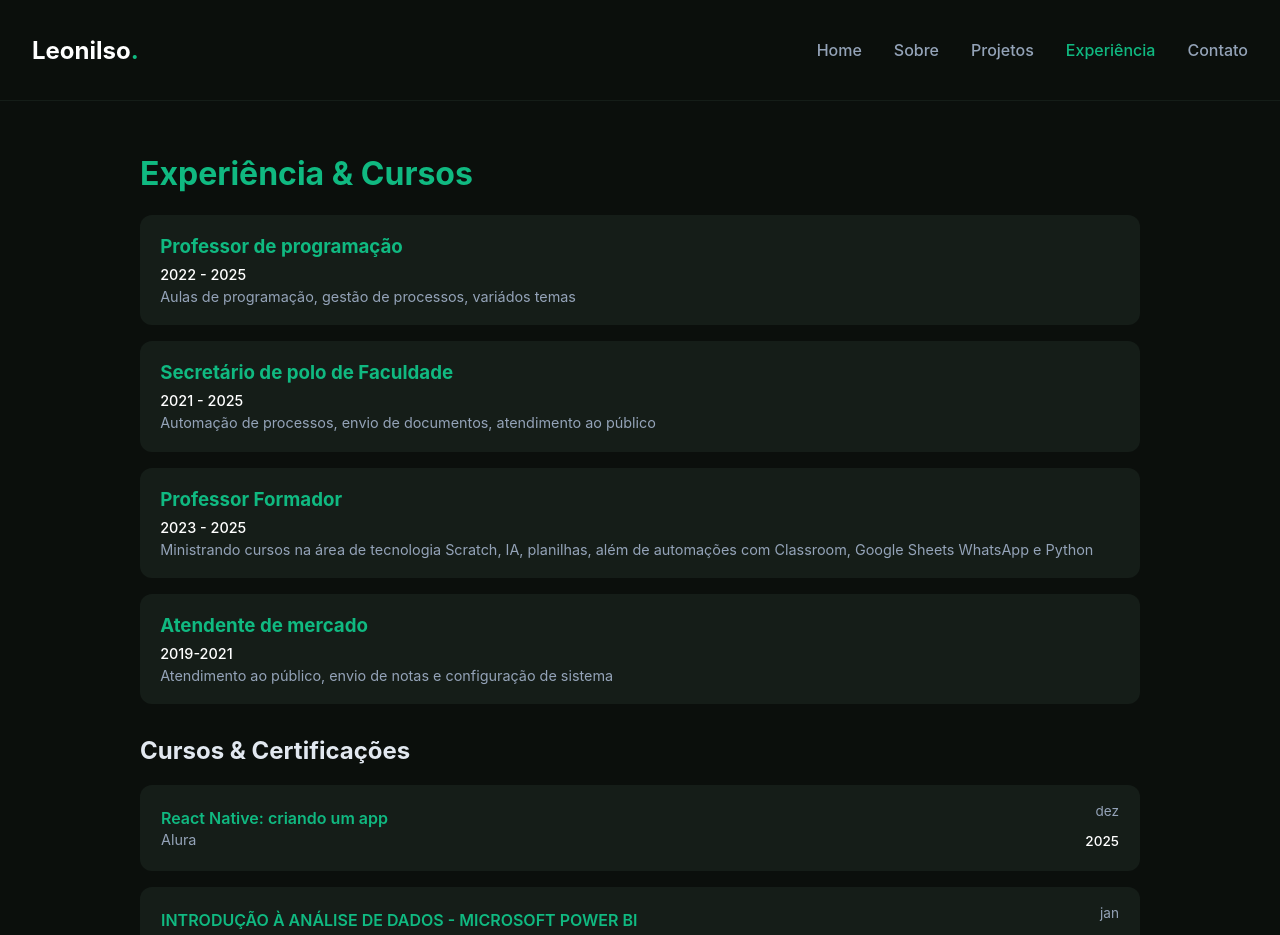
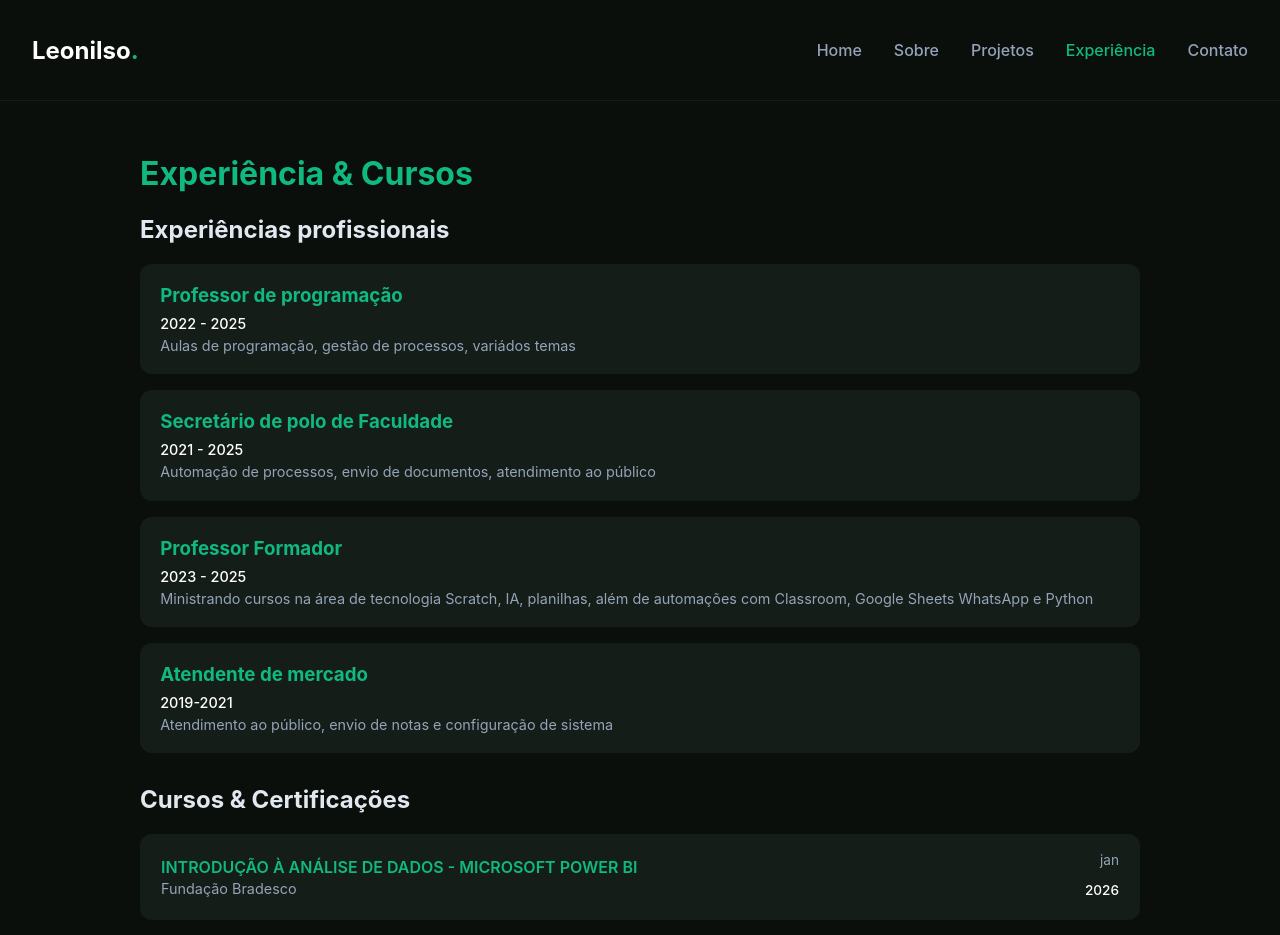
Before and after one commit to leonilso/leonilso-web-site, a React (Vite) app: page /experiencia in a window 1280 px wide. Shown: the top 935 px of the page. Built offline with nearby package versions, Linux system fonts and the light colour scheme.

Commit message:
ajusatndo layout

```diff
--- a/package.json
+++ b/package.json
@@ -8,7 +8,7 @@
     "build": "vite build",
     "lint": "eslint .",
     "preview": "vite preview",
-    "deploy": "npm run build && gh-pages -d dist && git add . && git commit -m \"build\" && git push --set-upstream origin dev && git switch gh-pages && git fetch origin && git reset --hard origin/gh-pages && git switch main && git merge -X ours gh-pages"
+    "deploy": "npm run build && gh-pages -d dist && git add . && git commit -m \"build\" && git push --set-upstream origin dev && git switch gh-pages && git fetch origin && git reset --hard origin/gh-pages && git switch main && git merge -X ours gh-pages && git add . && git commit -m \"$npm_config_msg\" && git push"
   },
   "dependencies": {
     "react": "^19.2.0",
--- a/src/components/ProjectCard.jsx
+++ b/src/components/ProjectCard.jsx
@@ -16,11 +16,11 @@ function ProjectCard({ title, description, imageUrl, projectUrl, githubUrl }) {
               Ver Projeto
             </a>
           )}
-          {githubUrl && (
+          {/* {githubUrl && (
             <a href={githubUrl} target="_blank" rel="noopener noreferrer" className="project-link-btn github">
               GitHub
             </a>
-          )}
+          )} */}
         </div>
       </div>
     </div>
--- a/src/pages/Experiencia.jsx
+++ b/src/pages/Experiencia.jsx
@@ -30,16 +30,16 @@ function Experiencia() {
   ]
   const certificados = [
     {
+      certificado: "INTRODUÇÃO À ANÁLISE DE DADOS - MICROSOFT POWER BI",
+      certificadora: "Fundação Bradesco",
+      mes: "jan",
+      ano: 2026,
+    },
+    {
       certificado: "React Native: criando um app",
       certificadora: "Alura",
       mes: "dez",
       ano: 2025,
-    },
-    {
-      certificado: "INTRODUÇÃO À ANÁLISE DE DADOS - MICROSOFT POWER BI",
-      certificadora: "Fundação Bradesco",
-      mes: "jan",
-      ano: 2026,
     },
     {
       certificado: "Techstars Startup Weekend Cascavel 2025",
@@ -127,6 +127,7 @@ function Experiencia() {
       <h1 style={{ color: 'var(--primary-green)' }}>Experiência & Cursos</h1>
 
       <section>
+        <h2>Experiências profissionais</h2>
         {minhasExperiencias.map((experiencia, index) => (
           <ExperienciaCard
             key={index}
```
